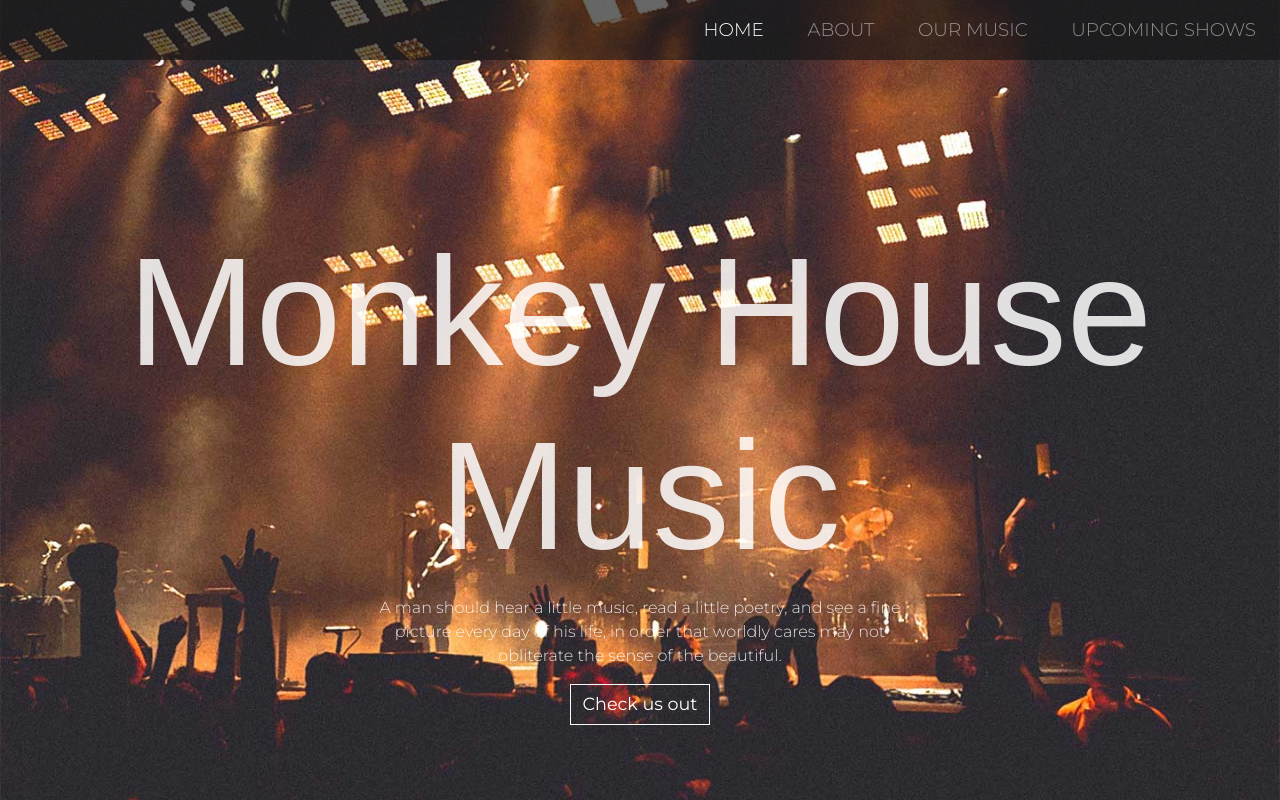
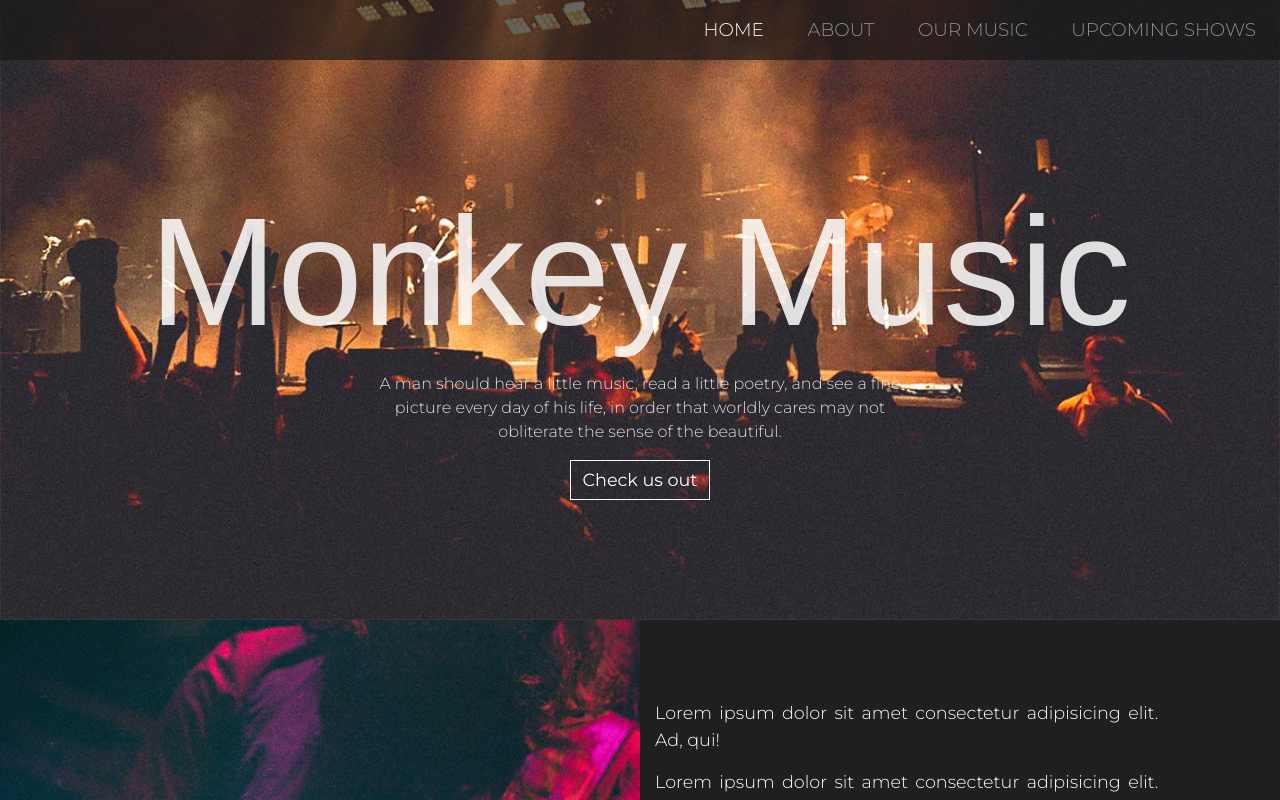
Before and after one commit to Liskutin/The-Band, a website: page index.html in a window 1280 px wide. Drawn offline with nearby package versions, Linux system fonts and the light colour scheme; a web font is replaced by a local one.

Commit message:
Finishing touches
Size of Display 1, changed padding for hero

```diff
--- a/index.html
+++ b/index.html
@@ -46,7 +46,7 @@
 
     <section class="hero text-center">
         <div class="container">
-            <h1 class="front-typography display-1">Monkey House Music</h1>
+            <h1 class="front-typography display-1">Monkey Music</h1>
             <div class="row justify-content-center">
                 <div class="col-sm-6">
                     <p class="lead">A man should hear a little music, read a little poetry, and see a fine picture every day of his life, in order that worldly cares may not obliterate the sense of the beautiful.</p>
--- a/src/pages/home.scss
+++ b/src/pages/home.scss
@@ -19,9 +19,9 @@ html,body
     // background-size: cover;
     // background-position: bottom center;
     // height: 100vh;
-    padding-top: 20vh;
-    padding-bottom: 25vh;
-    overflow-x: hidden;
+    padding-top: 15vh;
+    padding-bottom: 15vh;
+    // overflow-x: hidden;
 
     a:hover {
         color: $red !important;
```
Also changed, not shown: src/main.css.
